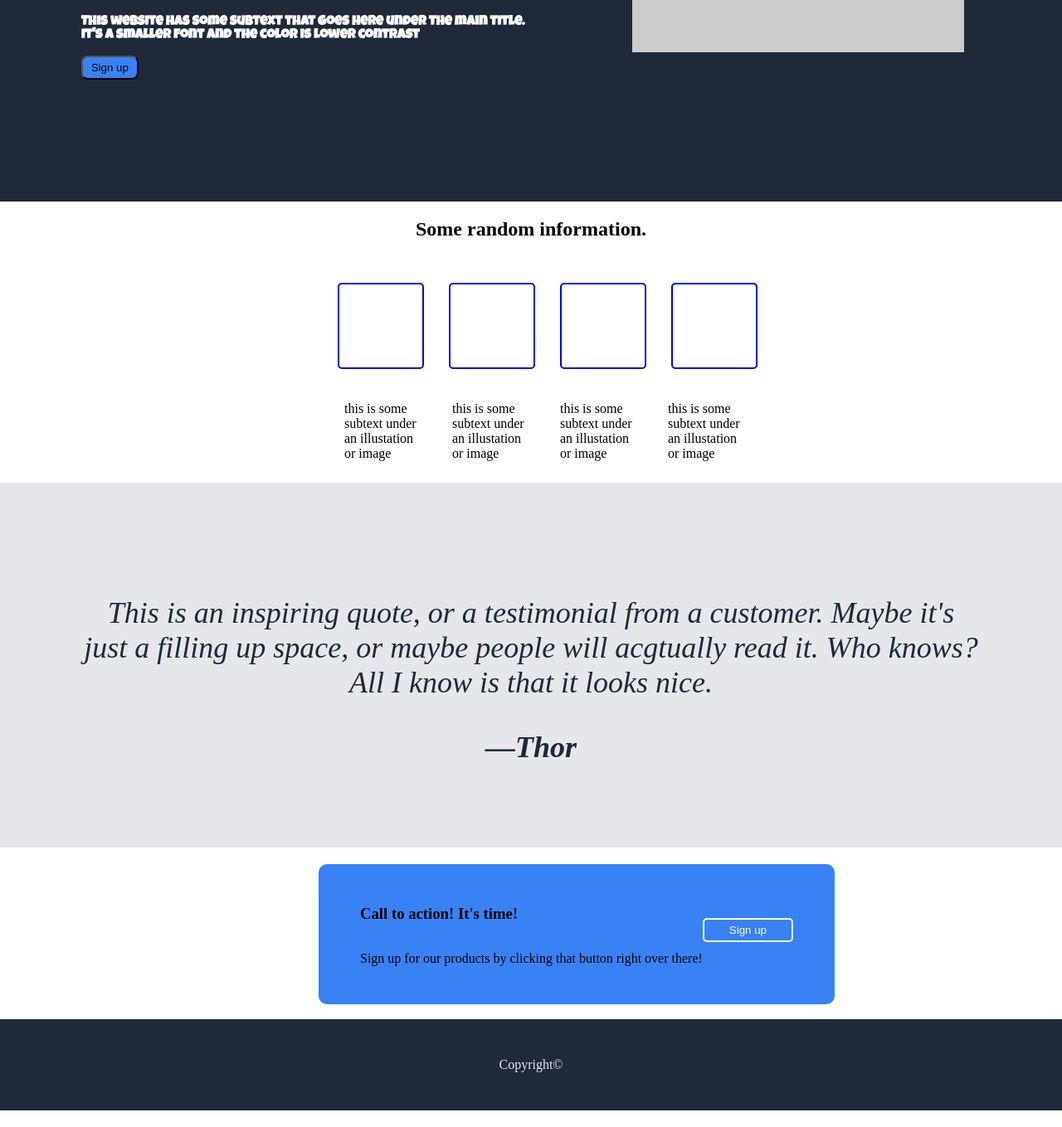
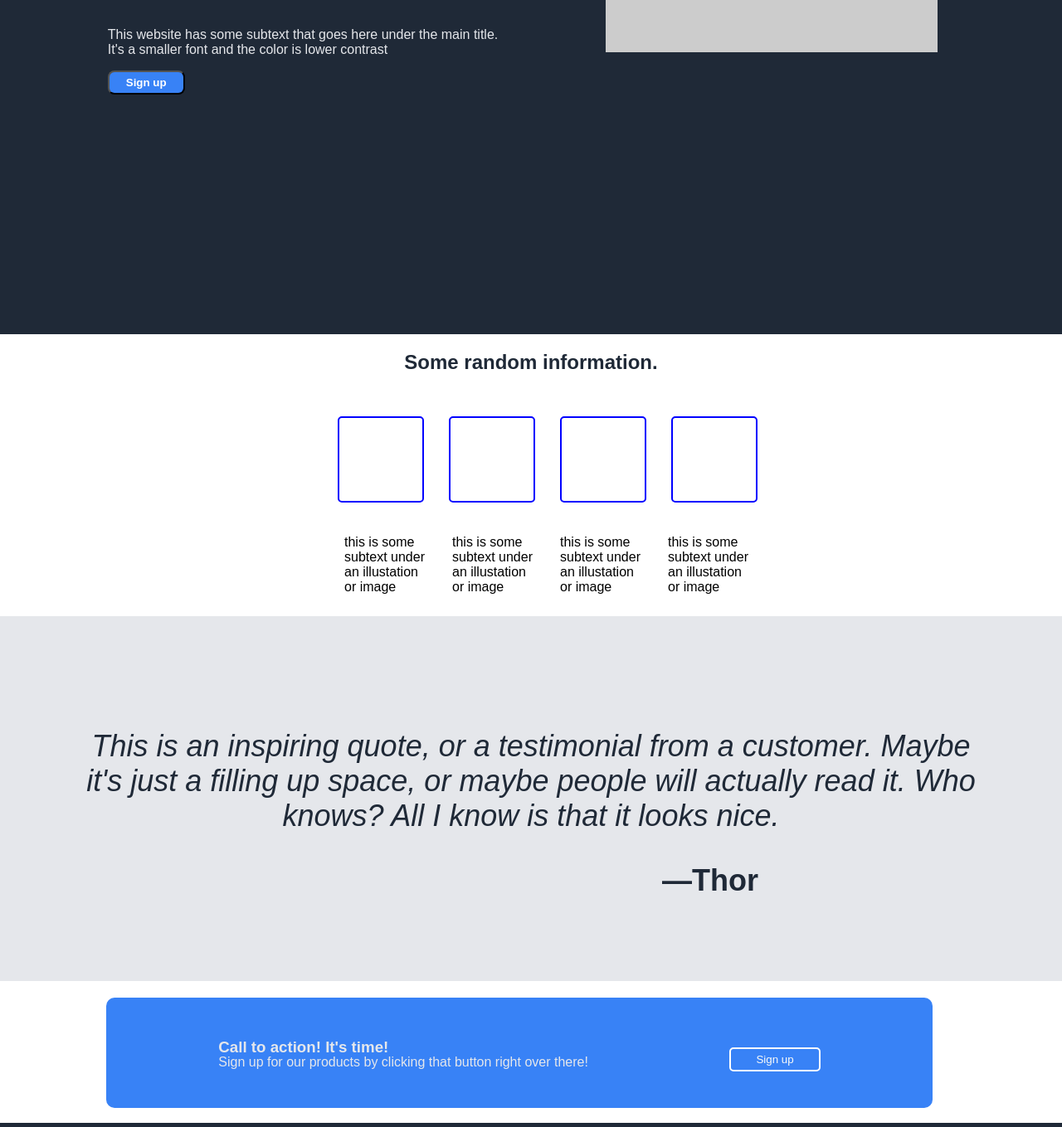
Before and after one commit to webdesignworld/Main-CSS-My-Project, a plain HTML site: page index.html in a window 1280 px wide. Shown: the part 261-1620 px from the top of the page at 83% size. Drawn offline with Linux system fonts and the light colour scheme; placeholder pictures from the web are drawn by us.

Commit message:
updated to spec

```diff
--- a/index.html
+++ b/index.html
@@ -39,7 +39,7 @@
       </div>
     </header>
     <main>
-      <h2>Some random information.</h2>
+      <h2 class="info">Some random information.</h2>
       <div class="illustrations-container">
       <div class="illustrations">
         <ul>
@@ -59,16 +59,15 @@
 </div>
 </div>
         <figure>
-          <div class="quote">
-          <blockquote cite="#">
+                  <blockquote cite="#">
             <p>
               This is an inspiring quote, or a testimonial from a customer.
-              Maybe it's just a filling up space, or maybe people will acgtually
-              read it. Who knows? All I know is that it looks nice.<figcaption><strong>—Thor</strong></figcaption>
+              Maybe it's just a filling up space, or maybe people will actually
+              read it. Who knows? All I know is that it looks nice.
             </p>
-          </div>
-        </figure>
-          </blockquote>
+            <figcaption><strong>—Thor</strong></figcaption>
+             </blockquote>
+                </figure>
 <div class="call-to-action-container">
       <div class="call-to-action">
         <h3>Call to action! It's time!</h3>
--- a/style.css
+++ b/style.css
@@ -3,6 +3,7 @@
 --hero-footer-background:#1F2937;
 --call-to-action-button-color:#3882F6;
 --quote-background: #E5E7EB;
+--links-menu-header: #E5E7EB;
 --hero-main-header-logo-color:#F9FAF8;
 --information-quote-text-color:#1F2937;
 }
@@ -12,8 +13,10 @@ font-family: LuckiestGuy-Regular;sans-serif;
 src: url(fonts/LuckiestGuy-Regular.ttf)
 }
 
+
 body{
     margin: 0 auto;
+    font-family: Arial, Helvetica, sans-serif;
 }
 
 li{
@@ -27,7 +30,6 @@ li{
     width: auto;
     height:13vh;
     background-color: var(--hero-footer-background);
-
  }
 
 .logo {
@@ -35,7 +37,7 @@ li{
     padding: 10px;
     margin-left: -20px;
     font-size: 24px;
-    color: #F9FAF8;
+    color: var(--hero-main-header-logo-color);
     }
 
  .menu {
@@ -61,7 +63,7 @@ li{
     flex-wrap: nowrap;
     justify-content: center;
     width: auto;
-    height:50vh;
+    height:70vh;
     background-color: var(--hero-footer-background);
          }
 
@@ -72,16 +74,15 @@ li{
 
 
  .hero-text h1 {
-color: #F9FAF8;
+    color: var(--hero-main-header-logo-color);
     font-size: 3em;
-font-weight:800;
-font-family:LuckiestGuy-Regular;sans-serif;
+    font-weight:800; /*Extra Bold (Ultra Bold)*/
+/* font-family:LuckiestGuy-Regular;sans-serif; */
 }
 
 .hero-text p {
-    color: #F9FAF8;
-    font-weight:800;
-    font-family:LuckiestGuy-Regular;sans-serif;
+    color: var(--links-menu-header); /* #E5E7EB */
+    /* font-family:LuckiestGuy-Regular;sans-serif; */
     }
 
     .hero-image{
@@ -91,26 +92,25 @@ font-family:LuckiestGuy-Regular;sans-serif;
     flex-direction: column;
      }
 
-
 .sign-up{
     background-color: var(--call-to-action-button-color);
-    padding: 5px 10px;
+    color: white;
+    padding: 5px 20px;
     border-radius: 8px;
+    font-weight: bold;
     }
 
-
-h2{
-    display:flex;
-    flex-direction: row;
-   justify-content: center;
+.info{
+    text-align: center;
+    font-weight: 36px;
+    font-weight:800; /*Extra Bold (Ultra Bold)*/
+    color: #1F2937;
 }
-
 
 .illustrations-container{
     display:flex;
     flex-direction: row;
     justify-content: center;
-
 }
 
  .illustrations ul {
@@ -118,7 +118,6 @@ h2{
     flex-direction: row;
     flex-wrap: nowrap;
     justify-content: center;
-
 }
 
   .illustrations p{
@@ -155,31 +154,52 @@ blockquote  {
     }
 
 
-.call-to-action{
+    blockquote p{
+    font-size: 36px;
+    font-style: italic;
+    font-weight: 100;
+    color: #1F2937;
+            }
+
+figcaption{
+    margin-left: 40%;
+    font-style: normal;
+}
+
+
+.call-to-action h3{
    display: flex;
    flex-direction: column;
    flex-wrap: nowrap;
-justify-content: space-evenly;
+   justify-content: center;
+   color: #E5E7EB;
 }
+
+.call-to-action p{
+    margin-top: -20px;
+    color: #E5E7EB;
+
+}
+
 
 .call-to-action-container{
     background-color: #3882F6;
-    display:inline-flex;
+    display:flex;
     flex-direction: row;
     flex-wrap: nowrap;
-    justify-content: center;
+    justify-content: space-around;
     padding: 30px 50px;
-    margin-left: 30%;
+    margin-left: 10%;
     border-radius: 10px;
+     width: 70vw;; */
    }
-
 
  .sign-up-action {
     border: 2px solid white;
     border-radius: 5px;
     padding: 5px 30px;
-margin-top: 35px;
-background-color: var(--call-to-action-button-color)
+    margin-top: 30px;
+    background-color: var(--call-to-action-button-color);
    }
 
 a .sign-up-action{
@@ -188,7 +208,7 @@ a .sign-up-action{
 
 
 .footer-section{
-    background-color: #1F2937;
+    background-color: var(--hero-footer-background);
     padding: 30px;
 
 }
```
Lines whose indentation alone changed are shown as unchanged.
